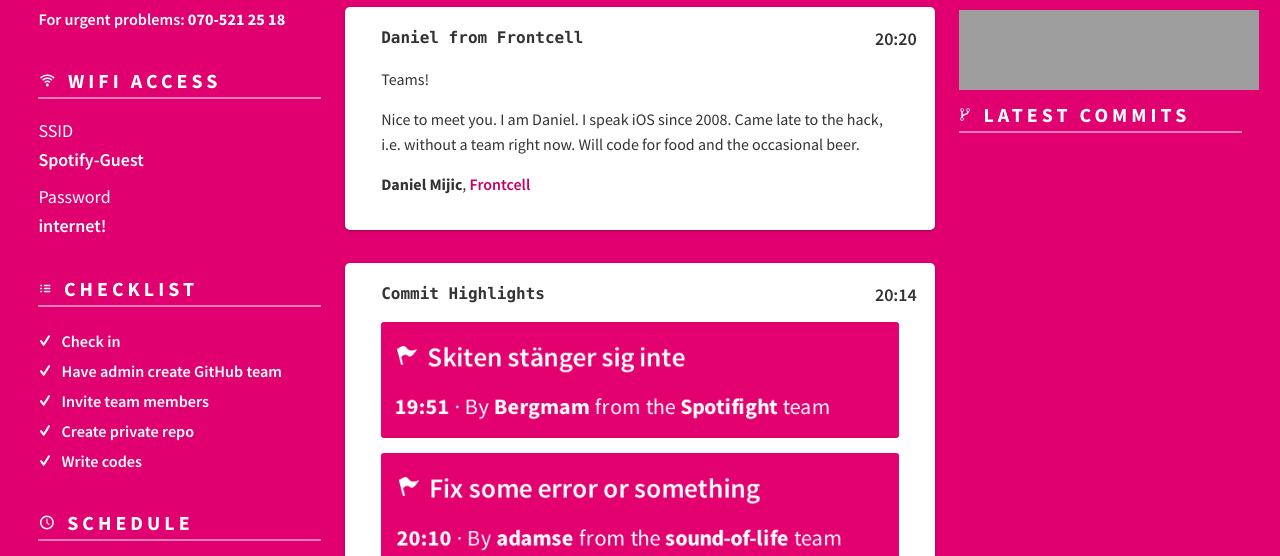
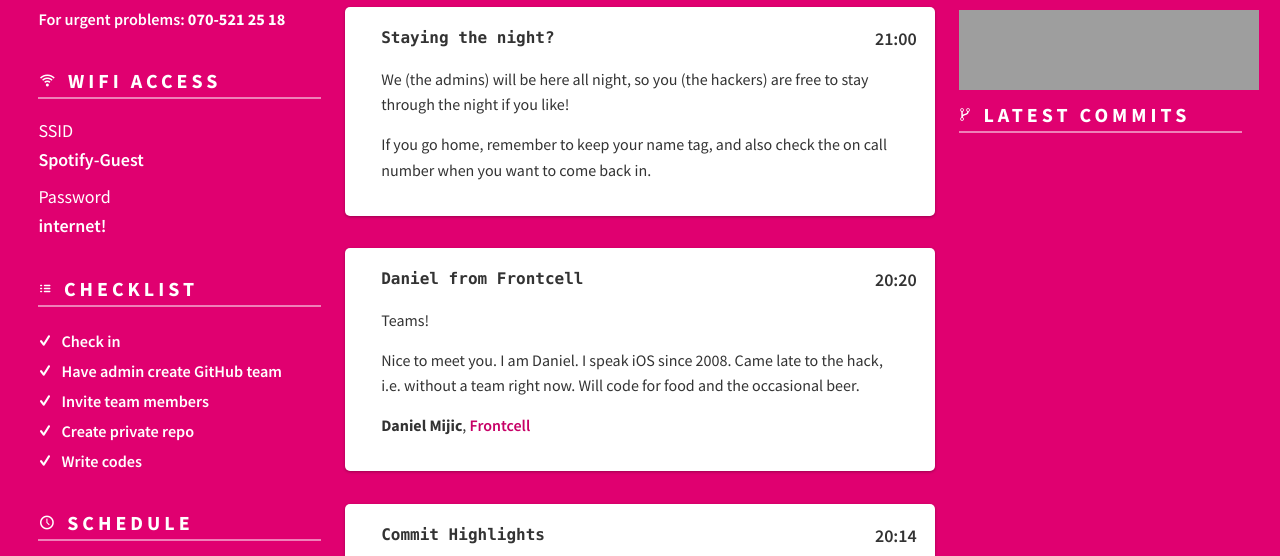
Before and after one commit to wowhack/wowhack.github.io, a website: page index.html in a window 1280 px wide. Shown: the part 177-733 px from the top of the page. Drawn offline with nearby package versions, Linux system fonts and the light colour scheme; grey boxes are pictures that could not be loaded; a script that the page names is missing.

Commit message:
night news

```diff
--- a/index.html
+++ b/index.html
@@ -133,12 +133,22 @@
             <h1>Notices</h1>
 
             <article role="article">
+              <h2>Staying the night?</h2>
+              <time datetime="20140805T21:00" title="2014-08-05, 21:00" pubdate>21:00</time>
+              <div class="content">
+                <p>We (the admins) will be here all night, so you (the hackers) are free to stay through the night if you like!</p>
+
+                <p>If you go home, remember to keep your name tag, and also check the on call number when you want to come back in.</p>
+              </div>
+            </article>
+
+            <article role="article">
               <h2>Daniel from Frontcell</h2>
               <time datetime="20140805T20:20" title="2014-08-05, 20:20" pubdate>20:20</time>
               <div class="content">
                 <p>Teams!</p>
 
-<p>Nice to meet you. I am Daniel. I speak iOS since 2008. Came late to the hack, i.e. without a team right now. Will code for food and the occasional beer.</p>
+                <p>Nice to meet you. I am Daniel. I speak iOS since 2008. Came late to the hack, i.e. without a team right now. Will code for food and the occasional beer.</p>
                 <p>
                   <strong>Daniel Mijic</strong>, <a href="http://www.frontcell.se/">Frontcell</a>
                 </p>
```
